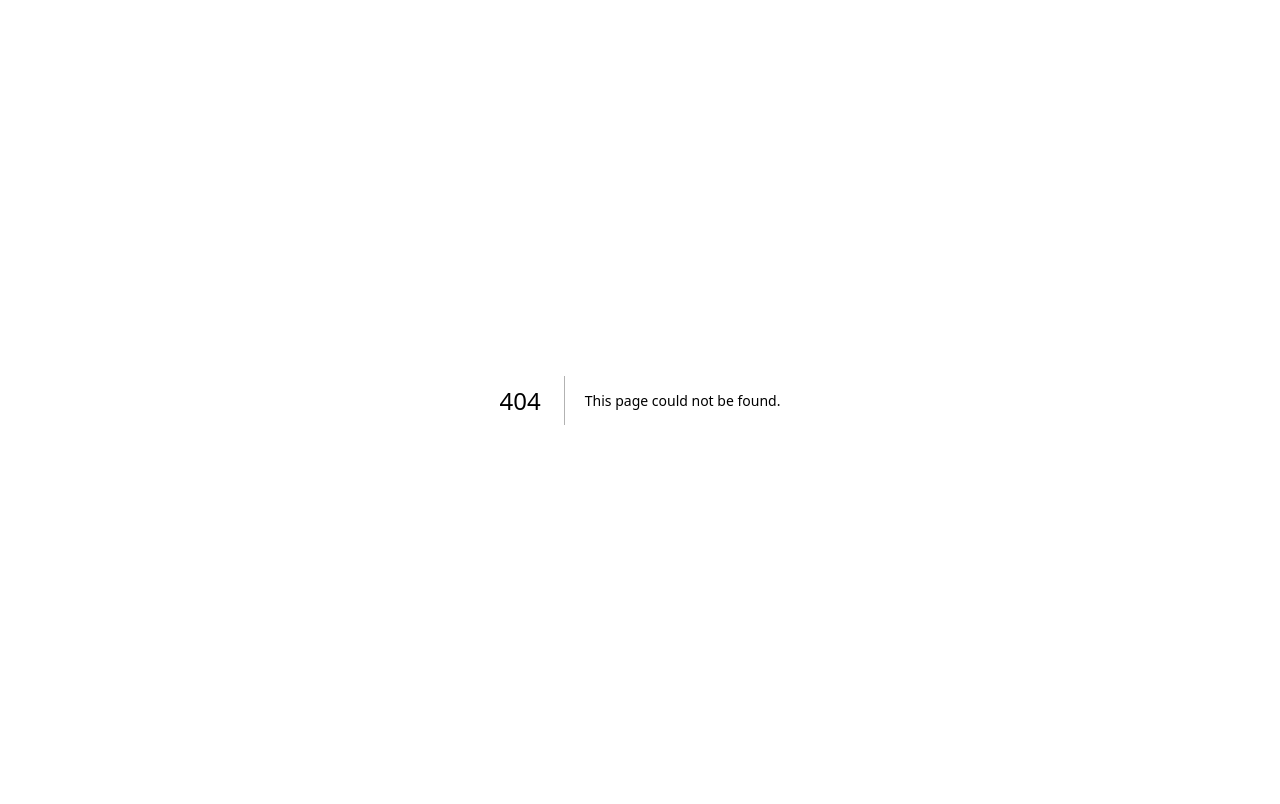
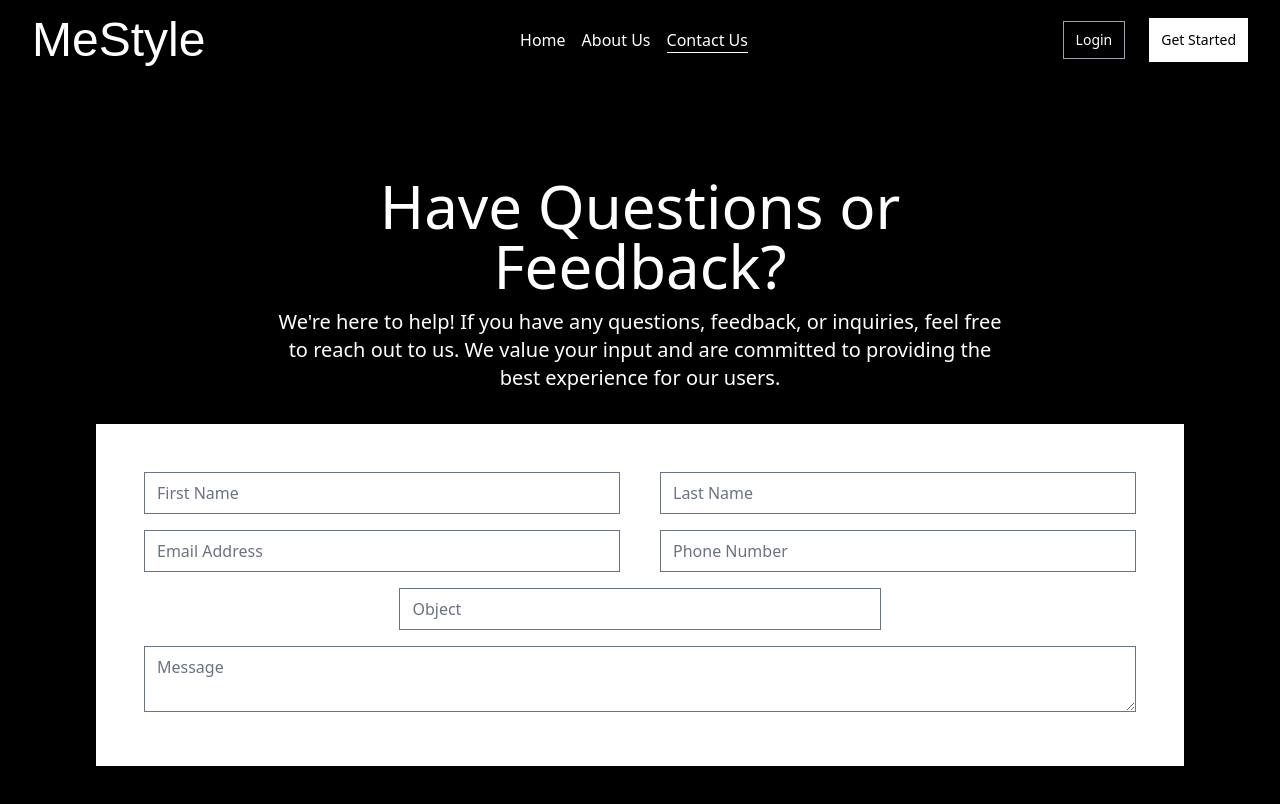
Before and after one commit to Remi-dee/Mestyle, a Next.js app: page /contact in a window 1280 px wide. Before the commit this address had no page. Shown: the top 804 px of the page. Built offline with nearby package versions, Linux system fonts and the light colour scheme; a web font is replaced by a local one.

Commit message:
contact page

```diff
--- a/app/components/landingpage/NavBar.js
+++ b/app/components/landingpage/NavBar.js
@@ -18,7 +18,7 @@ const navData = [
   {
     id: "3",
     text: "Contact Us",
-    href: "/contact-us",
+    href: "/contact",
   },
 ];
 
--- /dev/null
+++ b/app/contact/page.js
@@ -0,0 +1,40 @@
+"use client";
+import React from "react";
+import NavBar from "../components/landingpage/NavBar";
+
+function Page() {
+  return (
+    <div className="bg-black">
+      <NavBar />
+      <section className="md:p-24 p-8">
+        <div className="mb-8 w-full lg:w-4/6 mx-auto text-center text-white space-y-3">
+          <h1 className="text-xl lg:text-6xl">Have Questions or Feedback?</h1>
+          <p className="text-xs lg:text-xl">
+            We&apos;re here to help! If you have any questions, feedback, or
+            inquiries, feel free to reach out to us. We value your input and are
+            committed to providing the best experience for our users.
+          </p>
+        </div>
+
+        <div className="p-12 bg-white">
+          <form className="space-y-4 ">
+            <div className="md:grid md:grid-cols-2 md:gap-10 mb:mb-8 gap-4 ">
+              <input placeholder="First Name" className="col-span-1 w-full" />
+              <input placeholder="Last Name" className="col-span-1 w-full" />
+            </div>
+            <div className="md:grid grid-cols-2 md:gap-10 mb-8 gap-4 ">
+              <input placeholder="Email Address" className="w-full" />
+              <input placeholder="Phone Number" className="w-full" />
+            </div>
+            <div className="w-[48.5%] mx-auto">
+              <input placeholder="Object" className="w-full" />
+            </div>
+            <textarea placeholder="Message" className="w-full" />
+          </form>
+        </div>
+      </section>
+    </div>
+  );
+}
+
+export default Page;
--- a/app/layout.js
+++ b/app/layout.js
@@ -5,7 +5,7 @@ import { lexend } from './localFonts/lexend/localFont'
 
 export const metadata = {
   title: 'MeStyle',
-  description: 'Generated by create next app',
+  description: 'Get your confidence again',
 }
 
 export default function RootLayout({ children }) {
```
